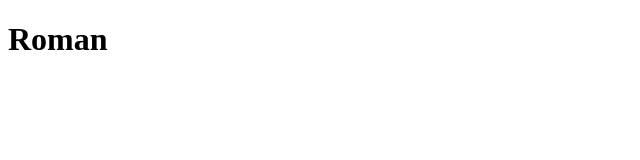
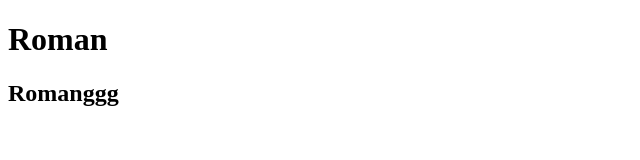
Before and after one commit to Deleno1337/test_repo, a plain HTML site: page index.html in a window 1280 px wide. Shown: the whole page, without its empty margins (0-640 px from the left). Drawn offline with Linux system fonts and the light colour scheme.

Commit message:
add h2 title

```diff
--- a/index.html
+++ b/index.html
@@ -7,5 +7,6 @@
 </head>
 <body>
     <h1>Roman</h1>
+    <h2>Romanggg</h2>
 </body>
 </html>
```
